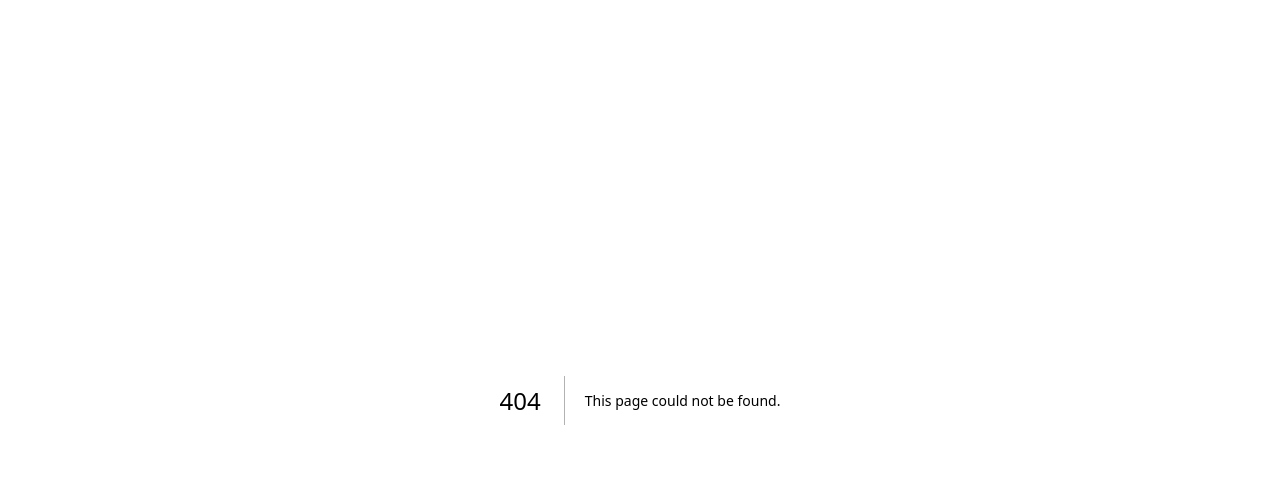
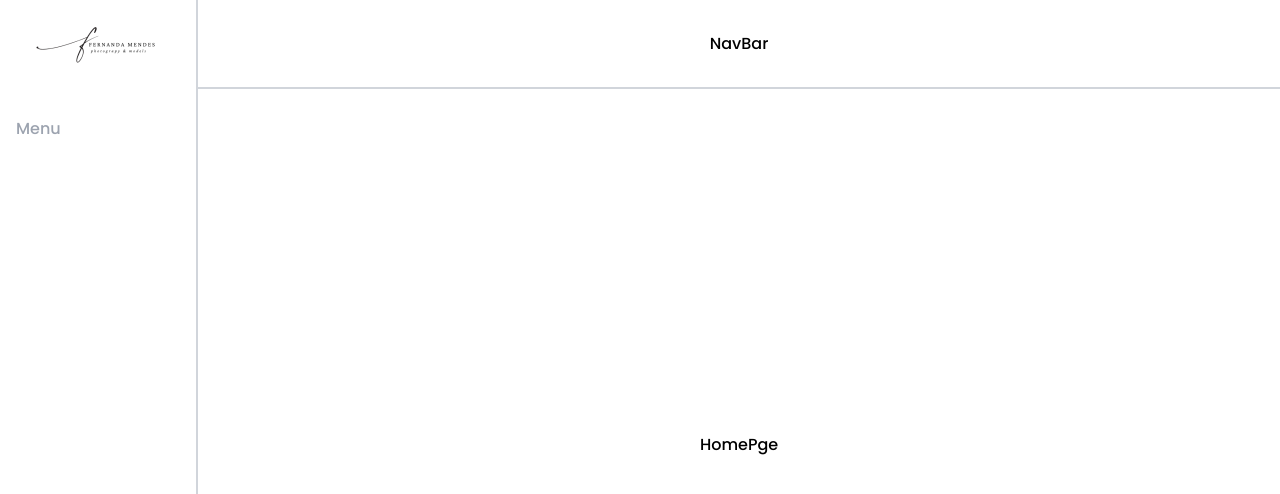
Before and after one commit to Models-App-Project/WebPageAdmin, a Next.js app: page /dashboard in a window 1280 px wide. Before the commit this address had no page. Shown: the top 494 px of the page. Built offline with nearby package versions, Linux system fonts and the light colour scheme.

Commit message:
feat(DashboardPages): iniciando o layout da página de dashboard

```diff
--- /dev/null
+++ b/src/app/dashboard/layout.tsx
@@ -0,0 +1,54 @@
+"use client";
+import { useDispatch, useSelector } from "react-redux";
+import Image from "next/image";
+
+const DashboardLayout = ({
+    children,
+}: Readonly<{
+    children: React.ReactNode;
+}>) => {
+    const theme = useSelector(
+        (state: {
+            theme: {
+                value: string;
+            };
+        }) => state.theme.value
+    );
+    const dispatch = useDispatch();
+    return (
+        <div
+            className={`w-full h-screen bg-white ${
+                theme == "dark" ? "dark" : ""
+            } dark:bg-[#232323] flex`}
+        >
+            <div className="h-full w-[231px] border-r-2 p-2 border-gray-300 dark:bg-[#747474] flex flex-col justify-center">
+                <div className="pt-3 h-[61px] flex justify-center items-center">
+                    <Image
+                        priority={true}
+                        src={`${
+                            theme == "dark"
+                                ? "/ligthSideBrand.png"
+                                : "/darkSideBrand.png"
+                        }`}
+                        width={155}
+                        height={61}
+                        alt="brand"
+                    />
+                </div>
+                <div className="h-full flex flex-col w-full pt-10 text-gray-400">
+                    <div className="p-2">Menu</div>
+                </div>
+            </div>
+            <div className="flex flex-col w-full h-full">
+                <div className="w-full h-[100px] border-b-2 border-gray-300 flex justify-center items-center">
+                    NavBar
+                </div>
+                <div className="w-full h-full flex justify-center items-center">
+                    {children}
+                </div>
+            </div>
+        </div>
+    );
+};
+
+export default DashboardLayout;
--- /dev/null
+++ b/src/app/dashboard/page.tsx
@@ -0,0 +1,5 @@
+const HomePage = () => {
+    return <div>HomePge</div>;
+};
+
+export default HomePage;
```
Also changed, not shown: public/darkSideBrand.png (added), public/ligthSideBrand.png (added).
